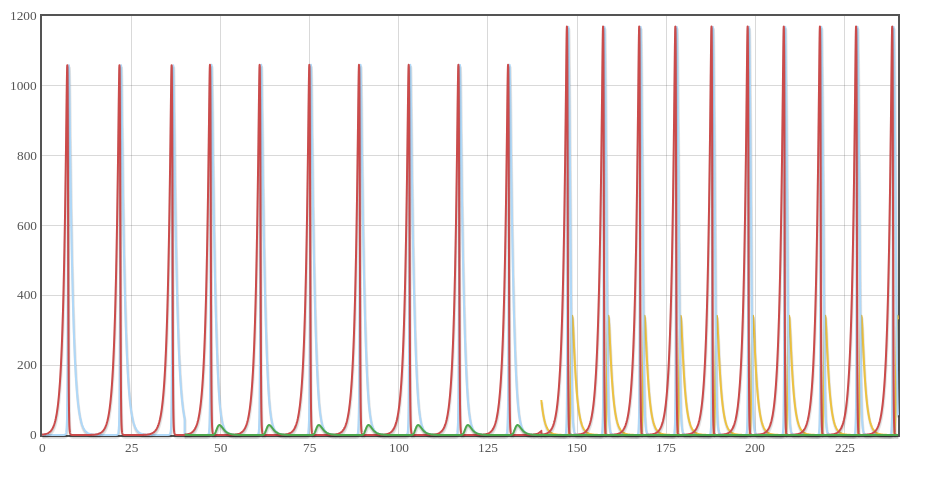
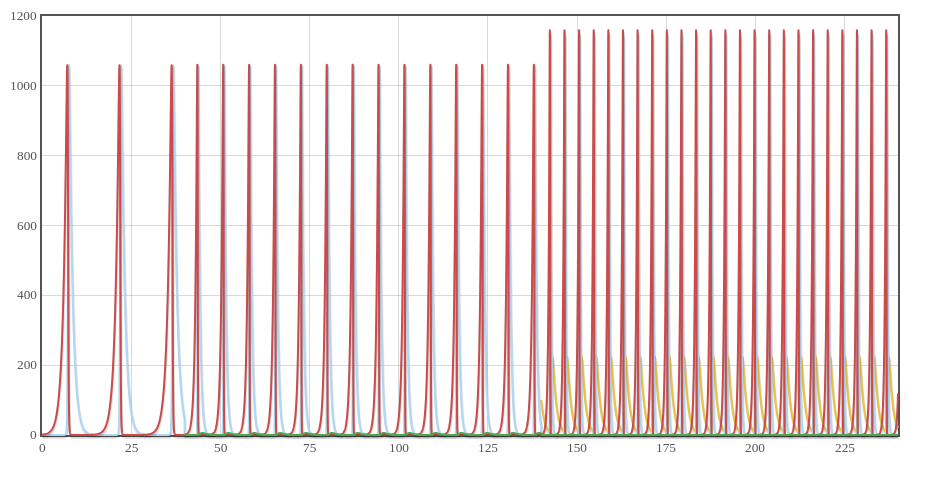
Before and after one commit to bbartley/Web_Modeler, a plain HTML site: page test_System.html in a window 1280 px wide. Shown: the whole page, without its empty margins (0-951 px from the left). Drawn offline with Linux system fonts and the light colour scheme.

Commit message:
Example script plots a structurally evolving System using the new System.compile method

```diff
--- a/system.js
+++ b/system.js
@@ -31,6 +31,12 @@ species or a biological species. Requires math.js
 function Species(initial_value, name) {
 
 	/**
+	A unique, descriptive identifier used to refer to the Species.  Examples are "R" or "rabbit"
+	@property {String} name
+	*/
+	this.name = name;
+
+	/**
 	The quantity of this Species at the "present" time in a real-time simulation
 	@property {Number} value
 	*/
@@ -44,12 +50,6 @@ function Species(initial_value, name) {
 	@property {Rule} rate_law
 	*/
 	this.rate_law = new Rule();
-
-	/**
-	A unique, descriptive identifier used to refer to the Species.  Examples are "R" or "rabbit"
-	@property {String} name
-	*/
-	this.name = name;
 
 	/**
 	An index used to match the Species to an internal state variable in the System equations
@@ -75,7 +75,8 @@ The expression is treated like a term in the Species.rate_law.
 */
 function Rule() {
 	/**
-	A name or description for this rule, eg, "Exponential Growth"
+	Currently a placeholder property.
+	A name or description for this rule, eg, "Exponential Growth".
 	@property {String} name
 	*/
 	this.name = null;
@@ -166,12 +167,27 @@ function InteractionDefinition(system, name, species) {
 	this.name = name; // name or description for the interaction, eg "Predator-prey", see "giveName"
 
 	/**
+	Auto-construct a child Rule object for each species.
+	Then register it in this Interaction's scope using the variables field
+	@method addRule
+	@private
+	*/
+	this.addRule = function(variable) {
+		this.rules[variable] = new Rule();
+		}
+
+	/**
 	An Object containing all the Rules that comprise this Interaction.  There is usually one Rule
 	corresponding to each Species in the Interaction.  So an Interaction between two Species "A" & "B"
 	will have Rules "A" and "B".
 	@property {Object} rules
 	*/
 	this.rules = {};
+	// Registers the new rule but doesn't initialize the expression or name
+	for (var s_id in species) {
+		//console.log(species[s_id]);
+		this.addRule(species[s_id], null,  null);
+		}
 	//this.variables = [];  // variables parsed from rules and contained in this Interaction's local scope
 	//this.parameters = []; // parameters parsed from rules and contained in this Interaction's local scope
 
@@ -211,39 +227,48 @@ function InteractionDefinition(system, name, species) {
 						variables.indexOf(node.name) == -1 &&
 						parameters.indexOf(node.name) == -1)
 			});
-			p_names = p_nodes.map(function(node) {
-				return (node.name)
-			});
+			p_names = p_nodes.map(function(node) { return (node.name) });
+			console.log(r_id, p_names);
+			console.log(this.rules[r_id].expression.toString(), variables);
 			parameters = parameters.concat(p_names);
 		}
 		return parameters;
 	}
 
-	/**
-	Auto-construct a child Rule object for each species.
-	Then register it in this Interaction's scope using the variables field
-	@method addRule
-	@private
-	*/
-	this.addRule = function(variable) {
-		this.rules[variable] = new Rule();
-		}
-
-	// Registers the new rule but doesn't initialize the expression or name
-	for (var s_id in species) {
-		//console.log(species[s_id]);
-		this.addRule(species[s_id], null,  null);
-		}
 }
 
-// Instantiate an interaction inside the system. The v_args and p_args
+// Instantiate an Interaction inside the system. The v_args and p_args
 // are substituted into the InteractionDefinition's v_ids and p_ids.
 subclass(Interaction, InteractionDefinition);
-function Interaction(parent, v_args, p_args) {
-	InteractionDefinition.call(this, parent.system, parent.name, parent.variables());
-	console.log(this);
-	var v_ids = parent.variables();
-	var p_ids = parent.parameters();
+function Interaction(base, v_args, p_args) {
+	// Copy the base object but with new Species
+	InteractionDefinition.call(this, base.system, base.name, v_args);
+	// Clone the Rule expressions
+	for (var i_r=0; i_r < Object.keys(base.rules).length; i_r++) {
+		console.log(Object.keys(base.rules)[i_r]);
+		console.log(Object.keys(this.rules)[i_r]);
+		var old_rule = base.rules[ Object.keys(base.rules)[i_r] ];
+		var new_rule = this.rules[ Object.keys(this.rules)[i_r] ];
+		// The following line doesn't work.  Clone() behaves unexpectedly
+		// it appears to copy by reference rather than creating a new expression tree object
+		//new_rule.expression = old_rule.expression.clone();
+		new_rule.set( old_rule.expression.toString() );
+	}
+	// // Copy the Rules from the base InteractionDefinition
+	// for (var i_arg=0; i_arg < v_args.length; i_arg++) {
+		// var old_rule_id = v_ids[i_arg];
+		// var new_rule_id = symbol_table[old_rule_id];
+		// this.rules[new_rule_id] = new Rule();
+		// this.rules[new_rule_id].expression = base.rules[old_rule_id].expression.clone();
+		// delete this.rules[old_rule_id];
+		// console.log(this.rules[new_rule_id].expression);
+		// }
+
+	var v_ids = base.variables();
+	var p_ids = base.parameters();
+	console.log(v_ids, v_args);
+	console.log(p_ids, p_args);
+	console.log(this, base);
 	var symbol_table = {};  // maps { Rule symbol : Interaction argument }
 
 	// Validate that v_args and p_args are valid Species and Parameters
@@ -261,7 +286,7 @@ function Interaction(parent, v_args, p_args) {
 	}
 
 	// Validate that the correct count of symbol arguments (v_args, p_args) is specified
-	// It should match the count of symbols in the parent definition
+	// It should match the count of symbols in the base definition
 	if (v_args.length != v_ids.length) {
 		console.log('addInteraction:  Expected variables ', v_ids, ' got ', v_args);
 		return;
@@ -305,29 +330,23 @@ function Interaction(parent, v_args, p_args) {
 	//Substitute variable arguments and parameter arguments for variables and parameters in
 	//Interaction's local scope
 	console.log('Substituting Interaction arguments into Rule variables and parameters');
-	//for (var r_id in this.system.interactions[name].rules) {
-	for (var r_id in parent.rules) {
-		//
-		console.log('Rule:', r_id );
-		//this.interactions[name].rules[r_id].toString()
-		parent.rules[r_id].toString();
+	for (var r_id in this.rules) {
+		console.log('Substituting Rule:', r_id );
 
 		// Make a copy of the Rule's expression syntax tree so we can overwrite
 		// variables and parameters with the Interaction's arguments.  In effect,
 		// this instantiates the Interaction
 		// var expression_tree = this.system.interactions[name].rules[r_id].expression.clone();
 		// var expression_tree = math.parse(this.system.interactions[name].rules[r_id].expression.toString());
-		var expression_tree = parent.rules[r_id].expression.clone();
-		var expression_tree = math.parse(parent.rules[r_id].expression.toString());
 
 		// Filter SymbolNodes out of the syntax tree
-		var nodes = expression_tree.filter(function (node) {
+		var nodes = this.rules[r_id].expression.filter(function (node) {
 			return (node.type == 'SymbolNode')
 		});
 
 		for (i_n = 0; i_n < nodes.length; i_n++) {
 			var node = nodes[i_n];
-			console.log('Substituting:', i_n, nodes.length, nodes[i_n].type)
+			console.log('Substituting:', i_n+1, nodes.length, nodes[i_n].type)
 			// Look up the argument symbol in the Interaction's local symbol table
 			// then substitute in the expression syntax tree
 			if (Object.keys(symbol_table).indexOf(node.name) != -1) {
@@ -336,19 +355,20 @@ function Interaction(parent, v_args, p_args) {
 			}
 		}
 		console.log('Substituted Rule:', r_id );
-		//this.interactions[name].rules[r_id].toString();
-		parent.rules[r_id].toString();
 
-		var s_id = symbol_table[r_id]; // Get Species id corresponding to this Rule
-		console.log(s_id, this.system.species[s_id].name);
+		// Build the syntax tree for the rate law expression
+		// var s_id = symbol_table[r_id]; // Get Species id corresponding to this Rule
+		// console.log(s_id, this.system.species[s_id].name);
 
-		if (this.system.species[s_id].rate_law.expression != null) {
-			this.system.species[s_id].rate_law.expression = new math.expression.node.OperatorNode('+',
-				'add',[this.system.species[s_id].rate_law.expression, expression_tree]);
-		} else {
-			this.system.species[s_id].rate_law.expression = expression_tree.clone();
-		}
-		this.system.species[s_id].rate_law.toString();
+		// // Update the rate laws of the participant Species
+		// // Moved to compile method
+		// if (this.system.species[s_id].rate_law.expression != null) {
+			// this.system.species[s_id].rate_law.expression = new math.expression.node.OperatorNode('+',
+				// 'add',[this.system.species[s_id].rate_law.expression, expression_tree]);
+		// } else {
+			// this.system.species[s_id].rate_law.expression = expression_tree.clone();
+		// }
+		// this.system.species[s_id].rate_law.toString();
 	}
 
 	// I tested mathjs library's transform function to replace nodes, but it didn't work
@@ -392,6 +412,9 @@ function Simulation(species, solution) {
 	@property {Array} time
 	*/
 	this.time = [];
+
+	// Initialize the trajectory dictionary with state trajectories for each species listed in
+	// the argument. The trajectories are found by re-arranging the integrator's solution object
 	if (species && solution) {
 		this.time = solution.x;
 		var y = numeric.transpose(solution.y)
@@ -490,6 +513,11 @@ var System = {
 	*/
 	interactions: {},
 
+	/**
+	Registers all the Interaction instances in the System.
+	@property {Object} _interactions
+	@private
+	*/
 	_interactions: [],
 
 	/**
@@ -539,6 +567,17 @@ var System = {
 	},
 
 	/**
+	Remove a Species and all Interactions that this Species participates in from the System.
+	@method removeSpecies
+	@param {String} identifier A short-hand symbol or identifier specifying the Species to
+	remove from the System
+	*/
+	removeSpecies: function(identifier) {
+		// Create new Species and register it in the System
+		// this.species[identifier] = new Species(initial_value, name);;
+	},
+
+	/**
 	Auto-construct a new Parameter and register it in the System
 	@method addParameter
 	@constructor
@@ -551,7 +590,6 @@ var System = {
 		this.parameters[identifier] = new Parameter(value, name);
 		this.parser.eval(identifier + '=' + value);
 	},
-
 
 	// // Deprecated
 	// addRule:  function(identifier, expression, name) {
@@ -588,10 +626,33 @@ var System = {
 	This allows one to pass in global system parameters.
 	*/
 	addInteraction: function(id, v_args, p_args) {
-		var parent = this.interactions[id];
-		var i = new Interaction(parent, v_args, p_args);
+		var base_definition = this.interactions[id];
+		var i = new Interaction(base_definition, v_args, p_args);
 		this._interactions.push( i );
 		console.log("Instantiating interaction", i);
+		console.log(this._interactions.length);
+	},
+
+	/**
+	Remove all Interaction instances with the participant Species specified in the argument
+	@method removeInteractionsBySpecies
+	@param {Array} identifiers Identifiers for Species used to target the Interaction instances
+	for removal
+	*/
+	removeInteractionsBySpecies: function(identifiers) {
+		// Create new Species and register it in the System
+		// this.species[identifier] = new Species(initial_value, name);;
+	},
+
+	/**
+	Remove all Interaction instances that share the specified InteractionDefinition
+	@method removeInteractionsByName
+	@param {String} name The name of the InteractionDefinition for the targeted
+	Interaction instances.
+	*/
+	removeInteractionsByName: function(name) {
+		// Create new Species and register it in the System
+		// this.species[identifier] = new Species(initial_value, name);;
 	},
 
 	/**
@@ -608,7 +669,7 @@ var System = {
 			console.log("Compiling rate law for species", sp, i_sp);
 			if (this.species[sp].rate_law.expression != null) {
 				console.log(sp, 'Rate law:');
-				this.species[sp].rate_law.toString();
+				this.species[sp].rate_law.expression.toString();
 				this.model[i_sp] = this.species[sp].rate_law.expression.compile(math)
 			} else {
 				// @TODO:  What to do if a rate law for a species has not been defined?
@@ -641,6 +702,42 @@ var System = {
 		return new Simulation(Object.keys(this.species), solution);
 		//return this.odeInt(initial_values, 0, 0.1, 100);
 	},
+
+	/**
+	Builds an expression tree for each Species' rate law.  Compiles the syntax tree using mathjs.
+	The compiled code is saved in the System.model property and later evaluated by the simulate method.
+	@method compile
+	*/
+	compile: function() {
+
+		// Gather all the mathematical terms contained in Interaction rules and
+		// build them into a rate law
+		for(i in this._interactions) {
+			var interaction = this._interactions[i];
+			console.log(interaction.name);
+			participant_ids = interaction.variables();
+			for(i_p in participant_ids) {
+
+				// Get participant Species that participates in this Interaction
+				var participant_id = participant_ids[i_p];
+				var participant = this.species[participant_id];
+				console.log(participant_id);
+
+				// Initialize the rate law if this is the first time
+				// this participant Species has been found in an Interaction
+				if (participant.rate_law.expression == null) {
+					participant.rate_law.expression =
+						interaction.rules[participant_id].expression.clone();
+				// ...else add the new term to the rate law
+				} else {
+					participant.rate_law.expression =
+						new math.expression.node.OperatorNode('+','add', [participant.rate_law.expression,
+						interaction.rules[participant_id].expression.clone()]);
+				}
+			}
+		}
+	},
+
 
 	// @TODO:  pass the System as an argument to dY so that its properties can be accessed
 	// when numeric.dopri invokes dY as a callback, changing the context for 'this' object
--- a/test_System.html
+++ b/test_System.html
@@ -38,6 +38,7 @@ S.addInteraction('death, first-order', ['fox'], ['delta']);
 S.addInteraction('predator-prey', ['hare', 'fox'], ['beta', 'gamma']);
 
 // Simulate
+S.compile();
 sol = S.simulate(0, 40);
 console.log(sol.time[sol.time.length-1], Object.keys(sol.trajectory))
 
@@ -50,6 +51,7 @@ S.addInteraction('predator-prey', ['fox', 'wolf'], ['beta', 'gamma']);
 S.addInteraction('death, first-order', ['wolf'], ['delta']);
 
 // Simulate again
+S.compile();
 sol2 = S.simulate(0, 100);
 sol3 = sol.concat(sol2);
 console.log(sol3.time[sol3.time.length-1], Object.keys(sol3.trajectory))
@@ -63,6 +65,7 @@ S.addInteraction('predator-prey', ['fox', 'Godzilla'], ['beta', 'gamma']);
 S.addInteraction('death, first-order', ['Godzilla'], ['delta']);
 
 // Simulate again
+S.compile();
 sol4 = S.simulate(0, 100);
 sol5 = sol3.concat(sol4);
 sol5.plot()
```
